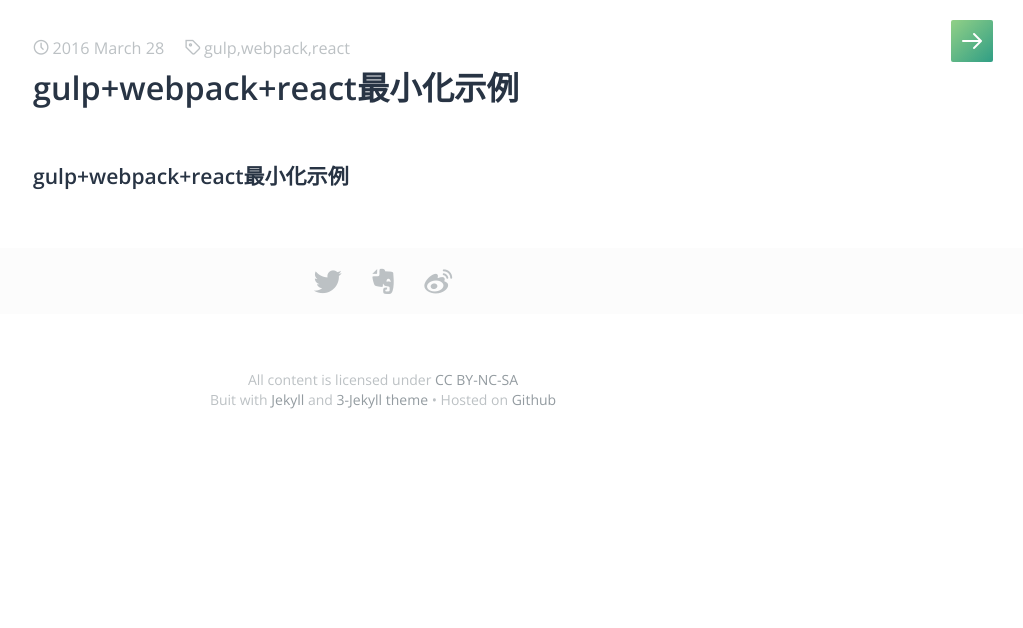
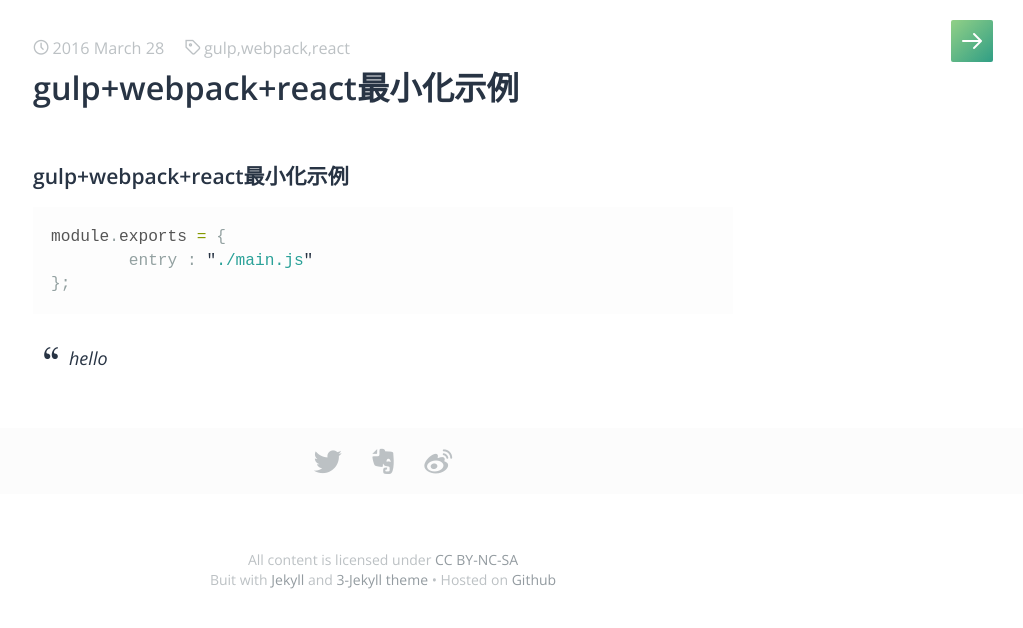
Before and after one commit to gserv/gserv.github.io, a Jekyll site: the page built from _posts/tech/2016-03-28-gulp-webpack-react-simple.md, in a window 1280 px wide. Shown: the top 628 px of the page, without its empty margins (257-1280 px from the left). Built offline with Jekyll 4.4.1, drawn with Linux system fonts in a browser that asks for light colours; some web fonts are replaced; comment, search, counter and statistics services are not loaded.

Commit message:
Please enter the commit message for your changes. Lines starting  with '#' will be ignored, and an empty message aborts the commit.  On branch gh-pages  Your branch is up-to-date with 'origin/gh-pages'.
 Changes to be committed:
	modified:   _posts/tech/2016-03-28-gulp-webpack-react-simple.md

````diff
--- a/_posts/tech/2016-03-28-gulp-webpack-react-simple.md
+++ b/_posts/tech/2016-03-28-gulp-webpack-react-simple.md
@@ -7,3 +7,11 @@
 ---
 
 ### gulp+webpack+react最小化示例
+
+```javascript
+module.exports = {
+	entry : "./main.js"
+};
+```
+
+> hello
````
